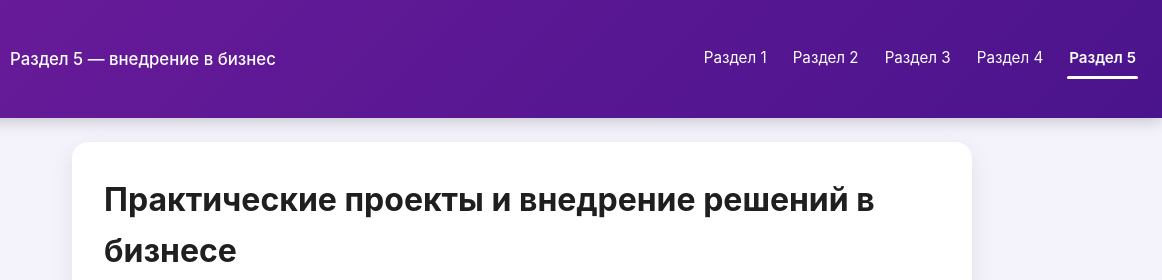
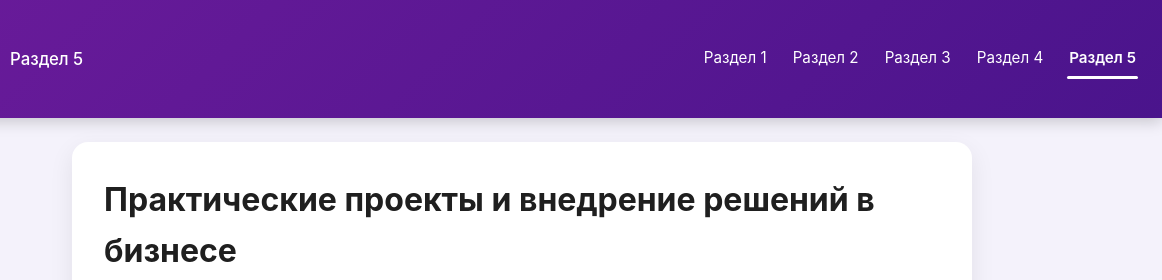
Before and after one commit to TimofeyDerbugov/InfoCoder, a plain HTML site: page DataScience/section5.html in a window 1280 px wide. Shown: the top 280 px of the page, 118-1280 px from the left. Drawn offline with Linux system fonts and the light colour scheme.

Commit message:
Update section5.html

```diff
--- a/DataScience/section5.html
+++ b/DataScience/section5.html
@@ -12,7 +12,7 @@
 <header class="site-header">
     <div class="header-left">
         <img src="logo.PNG" alt="Logo" class="logo">
-        <div class="subtitle">Раздел 5 — внедрение в бизнес</div>
+        <div class="subtitle">Раздел 5</div>
     </div>
 
     <nav class="course-nav">
```
